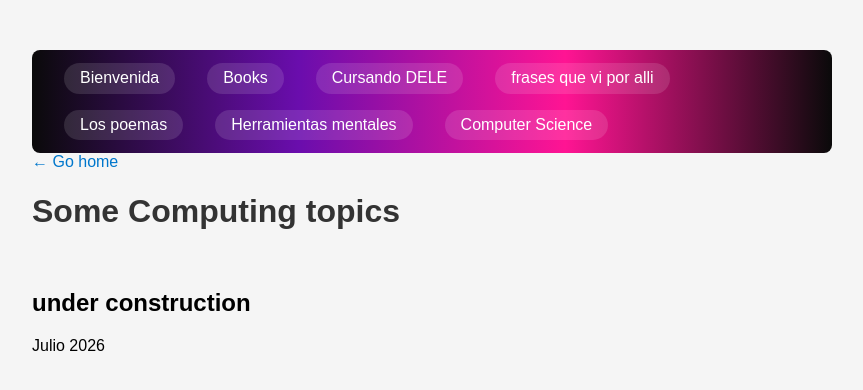
After one commit to Elinada/my_web, a Flask app: page /cs in a window 1280 px wide. The commit adds this page. Shown: the top 390 px of the page, without its empty margins (208-1071 px from the left). Run offline with Flask 3, Linux system fonts and the light colour scheme.

Commit message:
colorido

```diff
--- a/p1.py
+++ b/p1.py
@@ -18,19 +18,18 @@ def home():
 def espanol():
     return render_template("espanol.html")
 
+@app.route("/herramientas")
+def herramientas():
+    return render_template("herramientas.html")
+
+@app.route("/cs")
+def cs():
+    return render_template("cs.html")
+
 @app.route("/frases")
 def frases():
     return render_template("frases.html")
 
-
-@app.route("/computacion")
-def computacion():
-    return render_template("computacion.html")
-
-
-@app.route("/tools")
-def tools():
-    return render_template("tools.html")
 
 @app.route("/iremi")
 def iremi():
--- a/static/style.css
+++ b/static/style.css
@@ -129,20 +129,30 @@ button:hover {
     align-items: center;
 }
 
+.main-nav {
+    background: linear-gradient(90deg, #0a0a0a, #6a0dad, #ff1493, #0a0a0a);
+    padding: 0.8rem 2rem;
+    display: flex;
+    flex-wrap: wrap;
+    gap: 1rem 2rem;
+    align-items: center;
+    border-radius: 8px;
+}
+
 .main-nav a {
     color: white;
     text-decoration: none;
     font-size: 1rem;
     font-weight: 500;
-    padding: 0.3rem 0.5rem;
-    border-radius: 4px;
+    padding: 0.4rem 1rem;
+    border-radius: 20px;
+    background-color: rgba(255, 255, 255, 0.12);
     transition: background 0.2s;
 }
 
 .main-nav a:hover {
-    background-color: rgba(255, 255, 255, 0.2);
+    background-color: rgba(255, 255, 255, 0.25);
 }
-
 .essay img {
     max-width: 100%;
     height: auto;
--- a/templates/base.html
+++ b/templates/base.html
@@ -9,13 +9,13 @@
 <body>
 
     <nav class="main-nav">
-        <a href="{{ url_for('home') }}"> Bienvenida Nareli</a>
+        <a href="{{ url_for('home') }}"> Bienvenida </a>
         <a href="{{ url_for('libros') }}"> Books </a>
         <a href="{{ url_for('espanol') }}"> Cursando DELE</a>
         <a href="{{ url_for('frases') }}"> frases que vi por alli</a>
-        <a href="{{ url_for('iremi') }}"> Los poemas de Iremi</a>
-        <a href="{{ url_for('tools') }}"> Herramientas mentales </a>
-        <a href="{{ url_for('computacion') }}"> Computer Science </a>
+        <a href="{{ url_for('iremi') }}"> Los poemas</a>
+        <a href="{{ url_for('herramientas') }}"> Herramientas mentales </a>
+        <a href="{{ url_for('cs') }}"> Computer Science </a>
         <!-- add more links as you create more pages -->
     </nav>
 
--- /dev/null
+++ b/templates/cs.html
@@ -0,0 +1,16 @@
+{% extends "base.html" %}
+{% block title %}CS{% endblock %}
+
+{% block content %}
+<a class="back-link" href="{{ url_for('home') }}">&larr; Go home</a>
+
+<div class="essays-container">
+    <h1> Some Computing topics </h1>
+    <br>
+    <div class="essay">
+     <h2>under construction</h2>
+        <div class="date">Julio 2026</div>
+    </div>
+</div>
+{% endblock %}
+<a class="back-link" href="{{ url_for('home') }}">&larr; Go home</a>
```
Also changed, not shown: templates/herramientas.html (added, +16 -0 lines), 1 other file.
